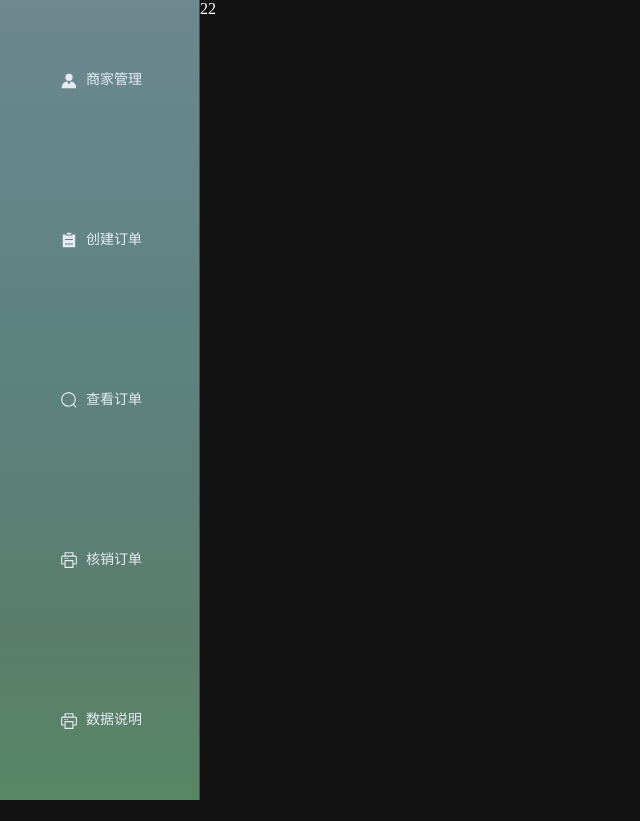
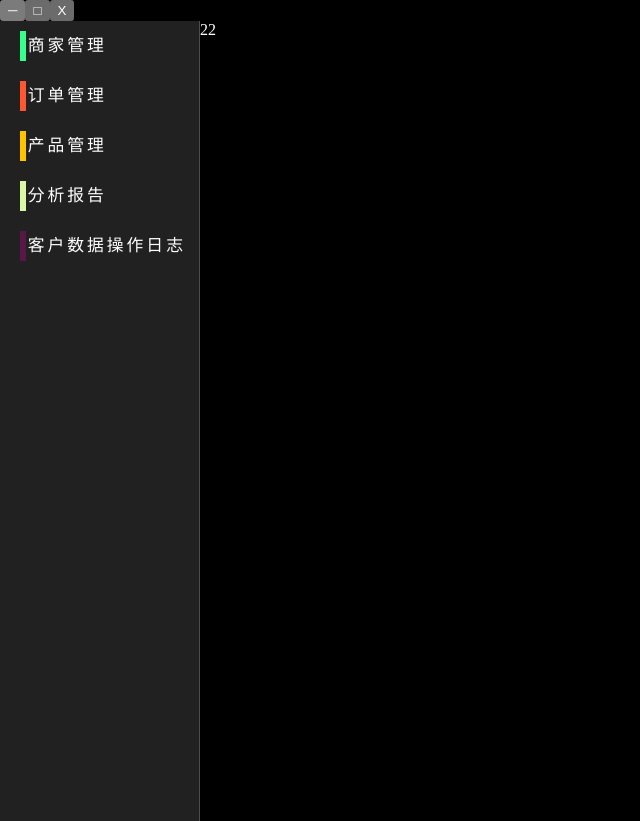
Before and after one commit to hxxh3721/vue_3_electron_boilerplate, a Vue app: page / in a window 1280 px wide. Shown: the whole page, without its empty margins (0-640 px from the left). Before the commit the page ends 800 px from the top, so only its background shows below. Built offline with nearby package versions, Linux system fonts and the light colour scheme.

Commit message:
nothing done yet

```diff
--- /dev/null
+++ b/src/main/electron-utils/WindowBar.ts
@@ -0,0 +1,20 @@
+// WindowBar.ts
+import { BrowserWindow, ipcMain } from 'electron';
+
+export function setupWindowControl(mainWindow: BrowserWindow) {
+  ipcMain.on('minimize-window', () => {
+    mainWindow.minimize();
+  });
+
+  ipcMain.on('toggle-maximize-restore', () => {
+    if (mainWindow.isMaximized()) {
+      mainWindow.unmaximize();
+    } else {
+      mainWindow.maximize();
+    }
+  });
+
+  ipcMain.on('close-window', () => {
+    mainWindow.close();
+  });
+}
--- a/src/main/preload.ts
+++ b/src/main/preload.ts
@@ -14,5 +14,8 @@ contextBridge.exposeInMainWorld('electron', {
   // 提供 on 方法，用于监听主进程发送的 IPC 消息
   on: (channel, func) => {
     ipcRenderer.on(channel, (event, ...args) => func(...args));
-  }
+  },
+  minimizeWindow: () => ipcRenderer.send('minimize-window'),
+  toggleMaximizeRestore: () => ipcRenderer.send('toggle-maximize-restore'),
+  closeWindow: () => ipcRenderer.send('close-window')
 });
--- a/src/renderer/App.vue
+++ b/src/renderer/App.vue
@@ -1,6 +1,7 @@
 <script setup lang="ts">
-import { ElConfigProvider } from 'element-plus'
+import { ElConfigProvider, formContextKey } from 'element-plus'
 import SideBar from './components/SideBar.vue';
+import  WindowBar from  './components/WindowBar.vue';
 
 const zIndex = 3000
 const size = 'small' as 'small'
@@ -10,6 +11,9 @@ const size = 'small' as 'small'
   <div>
   <el-config-provider :size="size" :z-index="zIndex">
   <div class="common-layout">
+    <el-container>
+      <WindowBar/>
+    </el-container>
     <el-container>
       <el-aside width="200px">
       <SideBar/>
--- a/src/renderer/components/SideBar.vue
+++ b/src/renderer/components/SideBar.vue
@@ -1,29 +1,44 @@
 <template>
-    <el-row class="tac">
+  <el-row class="sidebar">
     <el-col>
-        <el-menu class="el-menu-vertical-demo">
-          <el-menu-item index="1">
-            <router-link to="/customer" style="text-decoration: none; color: inherit;">
-            <el-icon><avatar /></el-icon>
-            <span>商家管理</span>
+      <el-menu class="menu">
+        <!-- 第一个菜单项 -->
+        <el-menu-item index="1" class="menu-item menu-item-1">
+          <router-link to="/customer" class="button" data-text="商家管理" active-class="active">
+            <span class="actual-text">&nbsp;商家管理&nbsp;</span>
+            <span class="hover-text">&nbsp;商家管理&nbsp;</span>
           </router-link>
         </el-menu-item>
-          <el-menu-item index="2">
-            <el-icon><list /></el-icon>
-            <span>创建订单</span>
+
+        <!-- 第二个菜单项 -->
+        <el-menu-item index="2" class="menu-item menu-item-2">
+          <router-link to="/orders" class="button" data-text="订单管理" active-class="active">
+            <span class="actual-text">&nbsp;订单管理&nbsp;</span>
+            <span class="hover-text">&nbsp;订单管理&nbsp;</span>
+          </router-link>
         </el-menu-item>
-          <el-menu-item index="3">
-            <el-icon><Search /></el-icon>
-            <span>查看订单</span>
+
+        <!-- 第三个菜单项 -->
+        <el-menu-item index="3" class="menu-item menu-item-3">
+          <router-link to="/products" class="button" data-text="产品管理" active-class="active">
+            <span class="actual-text">&nbsp;产品管理&nbsp;</span>
+            <span class="hover-text">&nbsp;产品管理&nbsp;</span>
+          </router-link>
         </el-menu-item>
-          <el-menu-item index="4">
-            <el-icon><Printer /></el-icon>
-            <span>核销订单</span>
+
+        <!-- 第四个菜单项 -->
+        <el-menu-item index="4" class="menu-item menu-item-4">
+          <router-link to="/analytics" class="button" data-text="分析报告" active-class="active">
+            <span class="actual-text">&nbsp;分析报告&nbsp;</span>
+            <span class="hover-text">&nbsp;分析报告&nbsp;</span>
+          </router-link>
         </el-menu-item>
-          <el-menu-item index="5">
-            <router-link to="/datareadme" style="text-decoration: none; color: inherit;">
-            <el-icon><Printer /></el-icon>
-            <span>数据说明</span>
+
+        <!-- 第五个菜单项 -->
+        <el-menu-item index="5" class="menu-item menu-item-5">
+          <router-link to="/datareadme" class="button" data-text="客户数据操作日志" active-class="active">
+            <span class="actual-text">&nbsp;客户数据操作日志&nbsp;</span>
+            <span class="hover-text">&nbsp;客户数据操作日志&nbsp;</span>
           </router-link>
         </el-menu-item>
       </el-menu>
@@ -31,53 +46,77 @@
   </el-row>
 </template>
 
-  <script lang="ts" setup>
-  import {
-    Avatar,
-    List,
-    Search,
-    Printer,
-  } from '@element-plus/icons-vue'
-  </script>
-
-
-
 <style scoped>
-.el-menu-vertical-demo {
+.sidebar {
   height: 100vh;
-  display: flex; /* 使用Flex布局 */
-  flex-direction: column; /* 子元素垂直排列 */
+  overflow: hidden; /* 隐藏溢出部分 */
 }
 
-.el-menu-item {
-  flex-grow: 1; /* 平分高度 */
-  display: flex; /* 使用Flex布局 */
-  align-items: center; /* 垂直居中 */
-  justify-content: center; /* 水平居中 */
-  background-color: #f5f5f5; /* 默认背景色 */
+.menu {
+  background-color: #212121; /* 设置背景色 */
+  height: 100vh;
+  overflow-y: auto; /* 允许垂直滚动 */
+  scrollbar-width: none; /* Firefox 浏览器隐藏滚动条 */
 }
 
-/* 不同层次的灰色 */
-.el-menu-item:nth-child(1) {
-  background: linear-gradient(180deg, #6D888F, #658689);
-}
-.el-menu-item:nth-child(2) {
-  background: linear-gradient(180deg, #658689, #5F8380);
-}
-.el-menu-item:nth-child(3) {
-  background: linear-gradient(180deg, #5F8380, #5C8077);
+.menu::-webkit-scrollbar {
+  display: none; /* Chrome, Safari, Opera 浏览器隐藏滚动条 */
 }
 
-.el-menu-item:nth-child(4) {
-  background: linear-gradient(180deg, #5C8077, #5C7D6C);
+.menu-item {
+  height: 50px; /* 设置每个菜单项的高度 */
+  border-right: none; /* 去除右边框 */
+  --el-menu-item-height: 30px;
 }
 
-.el-menu-item:nth-child(5) {
-  background: linear-gradient(180deg, #5C7D6C, #578764);
+.el-menu-item:hover {
+    background-color: transparent; /* 设置背景色为透明 */
 }
 
-.el-menu-item.is-active {
-  color: #FFDD00; /* Set text color to black */
-  font-weight: bold; /* 设置字体加粗 */
+.button {
+  margin: 0;
+  height: auto;
+  background: transparent;
+  padding: 0;
+  border: none;
+  cursor: pointer;
+  --border-right: 6px;
+  --text-stroke-color: rgba(255, 255, 255, 0.6);
+  --fs-size: 1.2em;
+  letter-spacing: 3px;
+  text-decoration: none;
+  font-size: var(--fs-size);
+  font-family: "Arial";
+  position: relative;
+  text-transform: uppercase;
+  color: #fff;
+}
+
+/* 定义不同菜单项的动画颜色 */
+.menu-item-1 .hover-text { --animation-color: #37FF8B; }
+.menu-item-2 .hover-text { --animation-color: #FF5733; }
+.menu-item-3 .hover-text { --animation-color: #FFC300; }
+.menu-item-4 .hover-text { --animation-color: #DAF7A6; }
+.menu-item-5 .hover-text { --animation-color: #581845; }
+
+.hover-text {
+  position: absolute;
+  box-sizing: border-box;
+  color: var(--animation-color);
+  width: 0%;
+  inset: 0;
+  border-right: var(--border-right) solid var(--animation-color);
+  overflow: hidden;
+  transition: 0.5s;
+  -webkit-text-stroke: 1px var(--animation-color);
+}
+
+.button.active .hover-text, .button:hover .hover-text {
+  width: 100%;
+  filter: drop-shadow(0 0 15px var(--animation-color));
+}
+/*取消选中动画*/
+.button:not(.active) .hover-text {
+  transition: width 0.5s ease, filter 0.5s ease;
 }
 </style>
--- /dev/null
+++ b/src/renderer/components/WindowBar.vue
@@ -0,0 +1,43 @@
+<template>
+    <div class="window-bar">
+      <div class="drag-region"></div>
+      <div class="window-controls">
+        <button @click="minimizeWindow">─</button>
+        <button @click="toggleMaximizeRestore">□</button>
+        <button @click="closeWindow">X</button>
+      </div>
+    </div>
+  </template>
+
+  <script>
+  export default {
+    methods: {
+      minimizeWindow() {
+        window.electronAPI.minimizeWindow();
+      },
+      toggleMaximizeRestore() {
+        window.electronAPI.toggleMaximizeRestore();
+      },
+      closeWindow() {
+        window.electronAPI.closeWindow();
+      }
+    }
+  };
+  </script>
+
+  <style scoped>
+  .window-bar {
+    -webkit-app-region: drag;
+    display: flex;
+    justify-content: space-between;
+    /* Your styling here */
+  }
+  .drag-region {
+    -webkit-app-region: drag;
+    flex-grow: 1;
+  }
+  .window-controls button {
+    -webkit-app-region: no-drag;
+    /* Button styling */
+  }
+  </style>
--- a/src/renderer/style.css
+++ b/src/renderer/style.css
@@ -3,4 +3,6 @@ html, body {
     padding: 0;
     height: 100%; /* 确保占满整个视口高度 */
     user-select: none; /* 禁止文本被选中 */
+    background-color: black;
+    color: white;
   }
```
Also changed, not shown: src/main/main.ts (+8 -1 lines), src/main/static/data/DataReadMe.md (+0 -2 lines), src/renderer/components/HelloWorld.vue (deleted, +0 -33 lines). Lines whose indentation alone changed are shown as unchanged.
